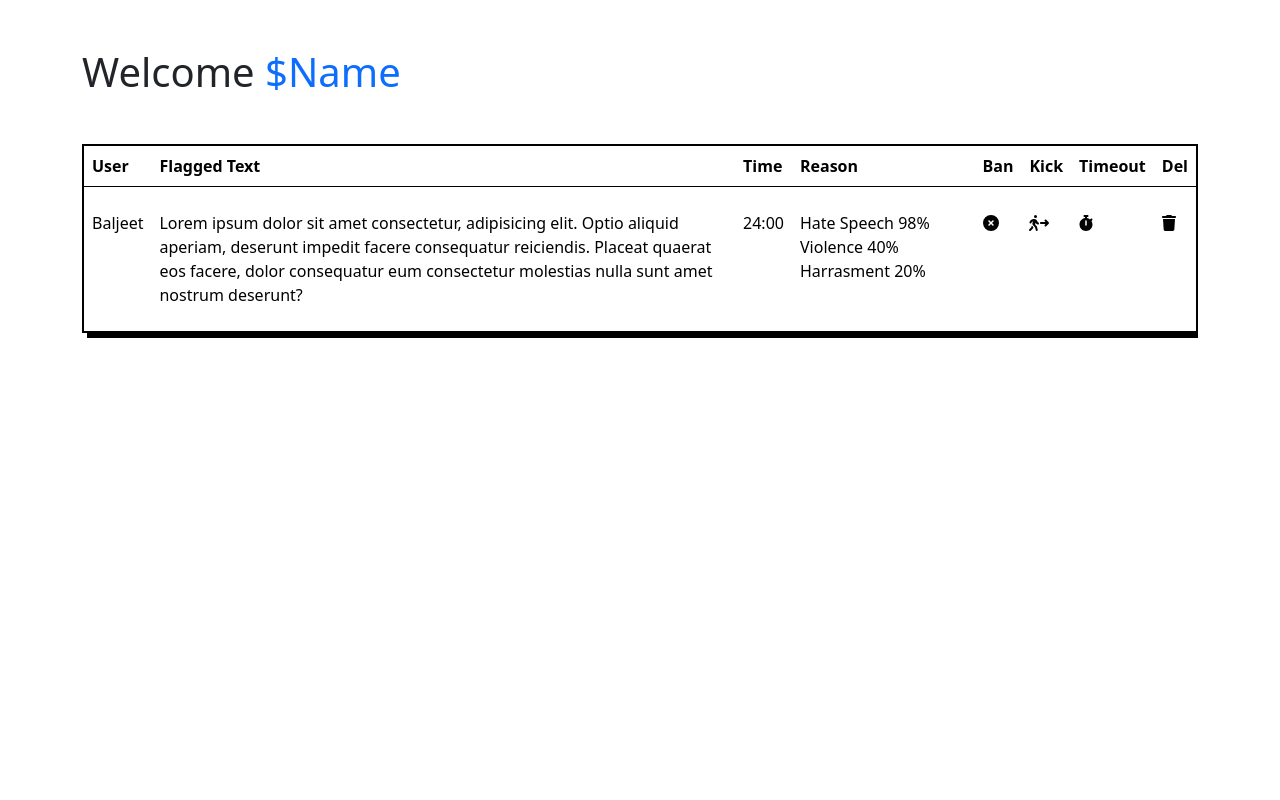
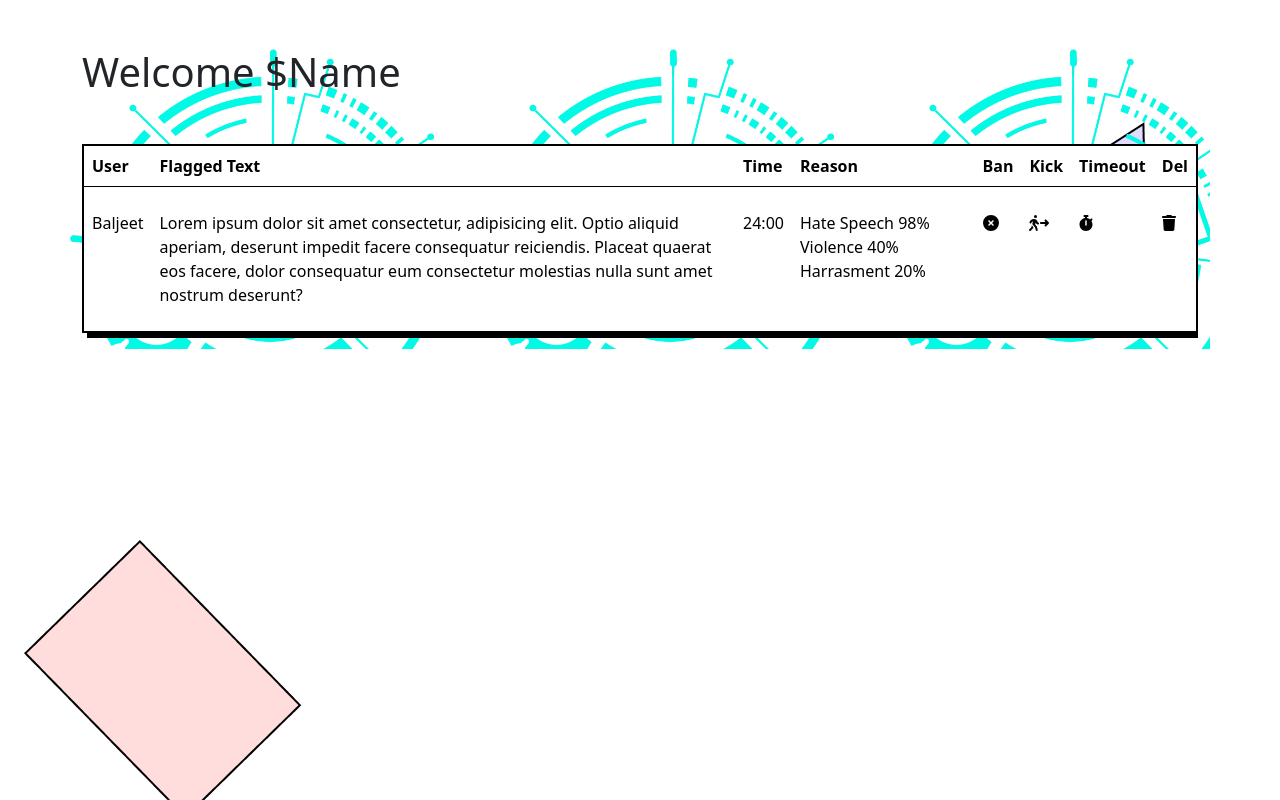
Before and after one commit to mjbraun95/ctrl-c-content-moderator, a Next.js app: page /dashboard in a window 1280 px wide. Built offline with nearby package versions, Linux system fonts and the light colour scheme.

Commit message:
background effects

```diff
--- a/components/Table.jsx
+++ b/components/Table.jsx
@@ -28,10 +28,10 @@ export default function Table() {
                         <td className='py-4'> 24:00</td>
                         <td className='py-4'> <span>Hate Speech 98%</span><span> Violence 40%</span> <span>Harrasment 20%</span> </td>
 
-                        <td className='py-4' ><FontAwesomeIcon data-bs-toggle="modal" data-bs-target="#banConfirmationModal" icon={faXmarkCircle} /></td>
-                        <td className='py-4'><FontAwesomeIcon icon={faPersonWalkingArrowRight} /></td>
-                        <td className='py-4'><FontAwesomeIcon icon={faStopwatch} /></td>
-                        <td className='py-4'><FontAwesomeIcon icon={faTrash} /></td>
+                        <td className='py-4' ><FontAwesomeIcon className="hover-red" data-bs-toggle="modal" data-bs-target="#banConfirmationModal" icon={faXmarkCircle} /></td>
+                        <td className='py-4'><FontAwesomeIcon className="hover-orange" icon={faPersonWalkingArrowRight} /></td>
+                        <td className='py-4'><FontAwesomeIcon className="hover-blue" icon={faStopwatch} /></td>
+                        <td className='py-4'><FontAwesomeIcon className="hover-dark-red" icon={faTrash} /></td>
                     </tr>
                     {/* Repeat the row for as many entries as you have */}
                 </tbody>
--- a/pages/dashboard.jsx
+++ b/pages/dashboard.jsx
@@ -3,12 +3,24 @@ import React from 'react'
 import ConfirmModal from '@/components/ConfirmModal'
 
 export default function dashboard() {
+  const backgroundStyle = {
+    backgroundImage: `url('background.png')`,
+    backgroundSize: '1280px 832px',
+    backgroundRepeat: 'repeat',
+    width: '100%', // Set the width you need for your element
+    height: '100vh', // Set the height you need for your element
+    // Optional: If you want to rotate the container to give a diagonal effect
+    overflow: 'hidden',
+  };
   return (
-    <div className="container">
-      <h1 className='my-5'>Welcome <span className='text-primary'>$Name</span></h1>
+    <div style={backgroundStyle} >
+      <div className="container dashboard">
+      <h1 className='my-5'>Welcome <span className='text'>$Name</span></h1>
       <Table></Table>
       <ConfirmModal></ConfirmModal>
 
     </div>
+    </div>
+
   )
 }
--- a/styles/globals.css
+++ b/styles/globals.css
@@ -3,3 +3,28 @@
   -webkit-box-shadow: 5px 5px 0px black;
   box-shadow: 5px 5px 0px black;
 }
+.dashboard{
+  background-image: url('/public/HackedLogo.png');
+  background-size: 400px 400px;
+  background-repeat: repeat;
+}
+/* HoverStyles.css or HoverStyles.module.css */
+.hover-red, .hover-blue, .hover-orange, .hover-dark-red {
+  transition: all 0.3s ease-in-out;
+}
+
+.hover-red:hover {
+  color: red;
+}
+
+.hover-blue:hover {
+  color: blue;
+}
+
+.hover-orange:hover {
+  color: orange;
+}
+
+.hover-dark-red:hover {
+  color: darkred;
+}
```
Also changed, not shown: pages/index.jsx (+13 -13 lines), public/HackedLogo.png (added), public/background.png (added).
